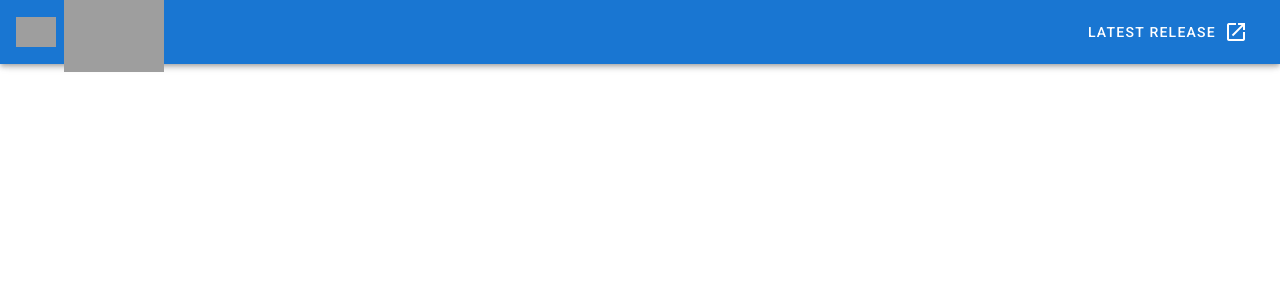
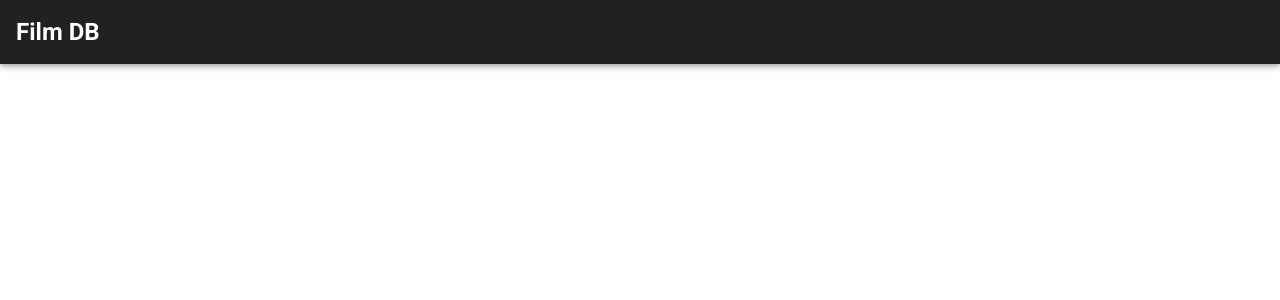
Before and after one commit to mehmeteyupoglu/search-films, a Vue app in the folder search-films/: page / in a window 1280 px wide. Shown: the top 300 px of the page. Built offline with nearby package versions, Linux system fonts and the light colour scheme; grey boxes are pictures that could not be loaded.

Commit message:
style: design navbar component

```diff
--- a/search-films/src/App.vue
+++ b/search-films/src/App.vue
@@ -1,47 +1,20 @@
 <template>
   <v-app>
-    <v-app-bar app color="primary" dark>
-      <div class="d-flex align-center">
-        <v-img
-          alt="Vuetify Logo"
-          class="shrink mr-2"
-          contain
-          src="https://cdn.vuetifyjs.com/images/logos/vuetify-logo-dark.png"
-          transition="scale-transition"
-          width="40"
-        />
-
-        <v-img
-          alt="Vuetify Name"
-          class="shrink mt-1 hidden-sm-and-down"
-          contain
-          min-width="100"
-          src="https://cdn.vuetifyjs.com/images/logos/vuetify-name-dark.png"
-          width="100"
-        />
-      </div>
-
-      <v-spacer></v-spacer>
-
-      <v-btn
-        href="https://github.com/vuetifyjs/vuetify/releases/latest"
-        target="_blank"
-        text
-      >
-        <span class="mr-2">Latest Release</span>
-        <v-icon>mdi-open-in-new</v-icon>
-      </v-btn>
-    </v-app-bar>
+    <navbar></navbar>
 
     <v-main> </v-main>
   </v-app>
 </template>
 
 <script>
+import { Navbar } from "./components/organisms";
+
 export default {
   name: "App",
 
-  components: {},
+  components: {
+    Navbar,
+  },
 
   data: () => ({
     //
--- /dev/null
+++ b/search-films/src/components/atoms/index.js
@@ -0,0 +1,3 @@
+import Logo from "./logo.vue";
+
+export { Logo };
--- /dev/null
+++ b/search-films/src/components/atoms/logo.vue
@@ -0,0 +1,33 @@
+<template>
+  <div class="d-flex align-center">
+    <h2>
+      {{ content.title }}
+    </h2>
+  </div>
+</template>
+
+<script>
+export default {
+  /**
+   * A @component that produces a logo
+   * accepts a content object as props
+   * @example <logo :content="logoContent" />
+   */
+  name: "Logo",
+  /**
+   * The content that helps customize logo
+   * @property: title
+   */
+  props: {
+    content: {
+      type: Object,
+      default() {
+        return {
+          title: "Film DB",
+        };
+      },
+    },
+  },
+  data: () => ({}),
+};
+</script>
--- /dev/null
+++ b/search-films/src/components/organisms/index.js
@@ -0,0 +1,3 @@
+import Navbar from "./navbar.vue";
+
+export { Navbar };
--- /dev/null
+++ b/search-films/src/components/organisms/navbar.vue
@@ -0,0 +1,27 @@
+<template>
+  <v-app-bar app color="grey darken-4" dark>
+    <!-- Logo Group-->
+    <logo :content="logoContent" />
+  </v-app-bar>
+</template>
+
+<script>
+import { Logo } from "../atoms";
+
+export default {
+  /**
+   * @component
+   * @example <navbar></navbar>
+   */
+  name: "Navbar",
+  components: {
+    Logo,
+  },
+  data: () => ({
+    // content for logo
+    logoContent: {
+      title: "Film DB",
+    },
+  }),
+};
+</script>
```
